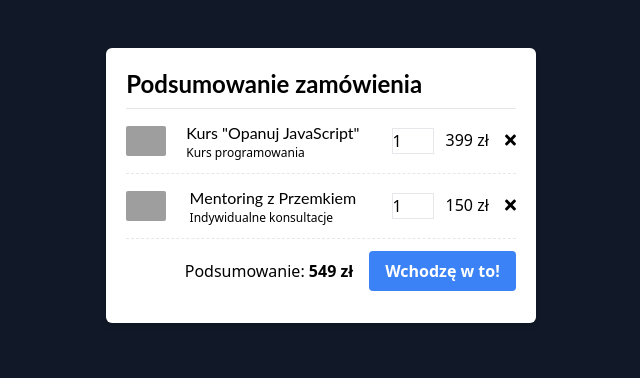
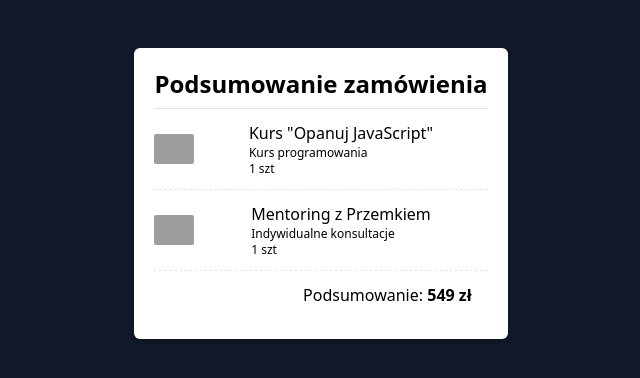
Before and after one commit to grzegorz-jodlowski/java-script-short-exercises, a plain HTML site: page koszyk marzen/index.html in a window 1280 px wide. Both pictures are taken after a click on the button "Wchodzę w to!". Shown: the whole page, without its empty margins (319-959 px from the left). Drawn offline with nearby package versions, Linux system fonts and the light colour scheme; grey boxes are pictures that could not be loaded.

Commit message:
Koszyk marzen - cart options (remove, quantity)

```diff
--- a/koszyk marzen/index.html
+++ b/koszyk marzen/index.html
@@ -7,62 +7,30 @@
   <title>Koszyk marzeń</title>
   <link href="https://unpkg.com/tailwindcss@^1.0/dist/tailwind.min.css" rel="stylesheet">
   <link rel="stylesheet" href="https://cdnjs.cloudflare.com/ajax/libs/font-awesome/5.12.1/css/all.min.css">
-  <link rel="stylesheet" href="styles.css">
 
 </head>
 
 <body class="bg-gray-900 p-12 flex justify-center items-top">
 
   <div class="bg-white rounded-md shadow-md p-5">
-    <h1 class="text-2xl font-bold border-b pb-2">Podsumowanie zamówienia</h1>
+    <h1 class="products-title text-2xl font-bold border-b pb-2">Podsumowanie zamówienia</h1>
 
-    <div class="flex flex-col">
+    <div class="products-container flex flex-col">
 
-      <div class="flex items-center border-b border-dashed">
-        <div class="flex-auto">
-          <img class="w-10 rounded-sm overflow-hidden" src="https://i.picsum.photos/id/160/200/150.jpg" alt="">
-        </div>
-
-        <div class="flex-auto px-5 py-3">
-          <h2>Kurs "Opanuj JavaScript"</h2>
-          <p class="text-xs">Kurs programowania</p>
-        </div>
-
-        <div class="flex justify-end">
-          <div class="border text-center mx-3"><input class="w-10" type="number" value="1"></div>
-          <div>399 zł</div>
-          <div class="pl-4"><i class="fas fa-times"></i></div>
-        </div>
-      </div>
-
-      <div class="flex items-center border-b border-dashed">
-        <div class="flex-auto">
-          <img class="w-10 rounded-sm overflow-hidden" src="https://i.picsum.photos/id/450/200/150.jpg" alt="">
-        </div>
-
-        <div class="flex-auto px-5 py-3">
-          <h2>Mentoring z Przemkiem</h2>
-          <p class="text-xs">Indywidualne konsultacje</p>
-        </div>
-
-        <div class="flex justify-end">
-          <div class="border text-center mx-3"><input class="w-10" type="number" value="1"></div>
-          <div>150 zł</div>
-          <div class="pl-4"><i class="fas fa-times"></i></div>
-        </div>
-      </div>
     </div>
 
     <footer class="py-3 flex justify-end items-center">
-      <div class="pr-4">Podsumowanie: <span class="font-bold">549 zł</span></div>
-      <div><button class="bg-blue-500 hover:bg-blue-700 text-white font-bold py-2 px-4 rounded">Wchodzę w to!</button>
-      </div>
+      <div class="pr-4">Podsumowanie: <span class="font-bold cart-summary"></span></div>
+      <div><button class="submit-button bg-blue-500 hover:bg-blue-700 text-white font-bold py-2 px-4 rounded">Wchodzę w
+          to!</button></div>
     </footer>
 
   </div>
 
 
   <script src="https://cdnjs.cloudflare.com/ajax/libs/font-awesome/5.12.1/js/all.min.js"></script>
+  <script src="./utils/cart-storage.js"></script>
+  <script src="index.js"></script>
 </body>
 
 </html>
--- a/koszyk marzen/index.js
+++ b/koszyk marzen/index.js
@@ -0,0 +1,139 @@
+// Import stylesheets
+
+const CART_STORAGE = "CART_STORAGE";
+const CART_CURRENCY = "zł";
+
+const storage = new CartStorage();
+
+const data = [
+  {
+    id: "1",
+    name: 'Kurs "Opanuj JavaScript"',
+    category: "Kurs programowania",
+    price: "399"
+  },
+  {
+    id: "2",
+    name: "Mentoring z Przemkiem",
+    category: "Indywidualne konsultacje",
+    price: "150"
+  }
+];
+
+const cartProductsBox = document.querySelector(".products-container");
+const cartProductsTitle = document.querySelector(".products-title");
+const cartSummary = document.querySelector(".cart-summary");
+const submitButton = document.querySelector(".submit-button");
+
+const addToCart = data => {
+  //add sample quantity of products
+  const cartData = data.map(product => ({
+    ...product,
+    quantity: 1
+  }));
+
+  storage.set(CART_STORAGE, cartData);
+};
+
+const updateQuantity = ({ target: { name, value } }) => {
+  const updatedCart = storage.get(CART_STORAGE).map(item => {
+    if (item.id === name) {
+      return {
+        ...item,
+        quantity: parseInt(value)
+      };
+    } else {
+      return item;
+    }
+  });
+
+  storage.set(CART_STORAGE, updatedCart);
+
+  renderCart();
+};
+
+const removeCartItem = ({ target }) => {
+  const updatedCart = storage
+    .get(CART_STORAGE)
+    .filter(item => item.id !== target.dataset.id);
+
+  storage.set(CART_STORAGE, updatedCart);
+
+  renderCart();
+};
+
+const renderCart = () => {
+  const products = storage.get(CART_STORAGE);
+
+  let productsHtml = "";
+  let cartValue = 0;
+
+  products.forEach(({ id, name, category, price, quantity }) => {
+    cartValue += price * quantity;
+    productsHtml += `<div class="flex items-center border-b border-dashed">
+        <div class="flex-auto">
+          <img class="w-10 rounded-sm overflow-hidden" src="https://i.picsum.photos/id/160/200/150.jpg" alt="">
+        </div>
+
+        <div class="flex-auto px-5 py-3">
+          <h2>${name}</h2>
+          <p class="text-xs">${category}</p>
+        </div>
+
+        <div class="flex justify-end">
+          <div class="border text-center mx-3"><input name=${id} min="1" class="w-10 cart-item-input" type="number" value=${quantity}></div>
+          <div>${price * quantity} ${CART_CURRENCY}</div>
+          <div data-id=${id} class="remove-item pl-4"><i data-id=${id} class=" fas fa-times"></i></div>
+        </div>
+      </div>`;
+  });
+
+  cartProductsBox.innerHTML = productsHtml;
+  cartSummary.innerHTML = `${cartValue} ${CART_CURRENCY}`;
+
+  if (!products.length) {
+    submitButton.innerHTML = "Twój koszyk jest pusty";
+  }
+
+  cartProductsBox
+    .querySelectorAll(".cart-item-input")
+    .forEach(input => input.addEventListener("change", updateQuantity));
+
+  cartProductsBox
+    .querySelectorAll(".remove-item")
+    .forEach(remove => remove.addEventListener("click", removeCartItem));
+};
+
+addToCart(data);
+renderCart();
+
+const submitCart = () => {
+  const order = storage.get(CART_STORAGE);
+  let orderHtml = "";
+  let cartValue = 0;
+
+  order.forEach(({ name, category, price, quantity }) => {
+    cartValue += price * quantity;
+    orderHtml += `
+
+    <div class="flex items-center border-b border-dashed">
+        <div class="flex-auto">
+          <img class="w-10 rounded-sm overflow-hidden" src="https://i.picsum.photos/id/160/200/150.jpg" alt="">
+        </div>
+
+        <div class="flex-auto px-5 py-3">
+          <h2>${name}</h2>
+          <p class="text-xs">${category}</p>
+          <p class="text-xs">${quantity} szt</p>
+        </div>
+      </div>`;
+  });
+
+  cartProductsTitle.innerHTML = "Podsumowanie zamówienia";
+  cartProductsBox.innerHTML = orderHtml;
+  cartSummary.innerHTML = `${cartValue} ${CART_CURRENCY}`;
+
+  submitButton.remove();
+};
+
+submitButton.addEventListener("click", submitCart);
--- /dev/null
+++ b/koszyk marzen/utils/cart-storage.js
@@ -0,0 +1,14 @@
+class CartStorage {
+  constructor() {
+    this.storage = localStorage;
+  }
+
+  set(key, value) {
+    this.storage.setItem(key, JSON.stringify(value));
+  }
+
+  get(key) {
+    const data = this.storage.getItem(key);
+    return JSON.parse(data);
+  }
+}
```
